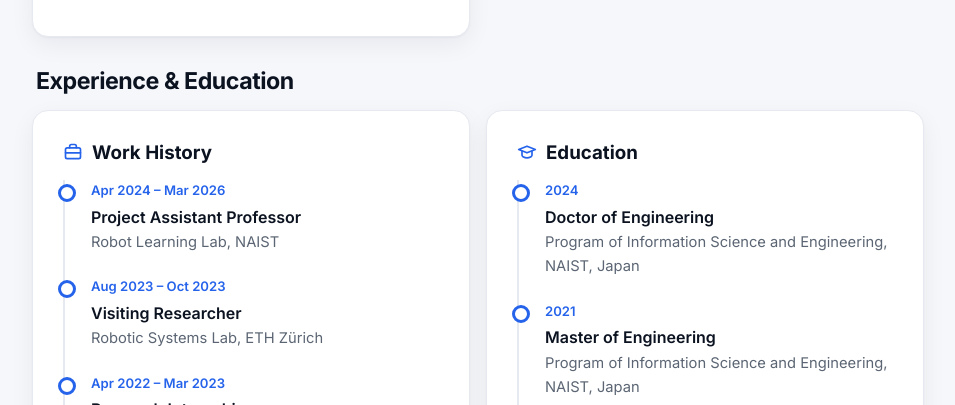
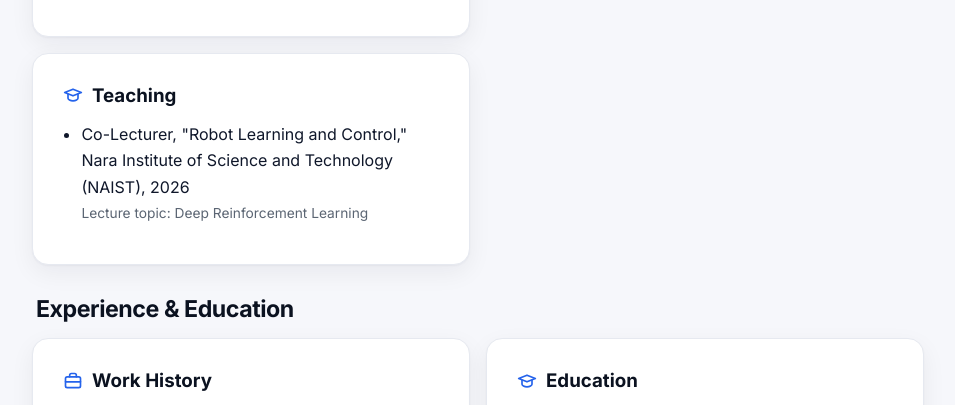
Before and after one commit to yuki-kadokawa/yuki-kadokawa.github.io, a plain HTML site: page index.html in a window 1280 px wide. Shown: the part 9750-10155 px from the top of the page, without its empty margins (162-1117 px from the left). Drawn offline with Linux system fonts and the light colour scheme.

Commit message:
Add Teaching to Service: Co-Lecturer, Robot Learning and Control (NAIST, 2026)
Co-Authored-By: Claude Opus 5.5 <noreply@anthropic.com>
Claude-Session: https://claude.ai/code/session_01YJBDk5DwBFT1HN6CSRtP5h

```diff
--- a/index.html
+++ b/index.html
@@ -1817,6 +1817,18 @@
                         </li>
                     </ul>
                 </div>
+                <div class="card">
+                    <h3 style="display:flex;align-items:center;gap:9px;margin-bottom:14px;">
+                        <svg class="ic" style="width:20px;height:20px;color:var(--accent)"><use href="#i-cap" /></svg>Teaching
+                    </h3>
+                    <ul class="clean">
+                        <li>Co-Lecturer, "Robot Learning and Control," Nara Institute of Science and Technology
+                            (NAIST), 2026
+                            <div style="font-size:.86rem;color:var(--text-muted);margin-top:2px;">Lecture topic: Deep
+                                Reinforcement Learning</div>
+                        </li>
+                    </ul>
+                </div>
             </div>
         </section>
 
```
